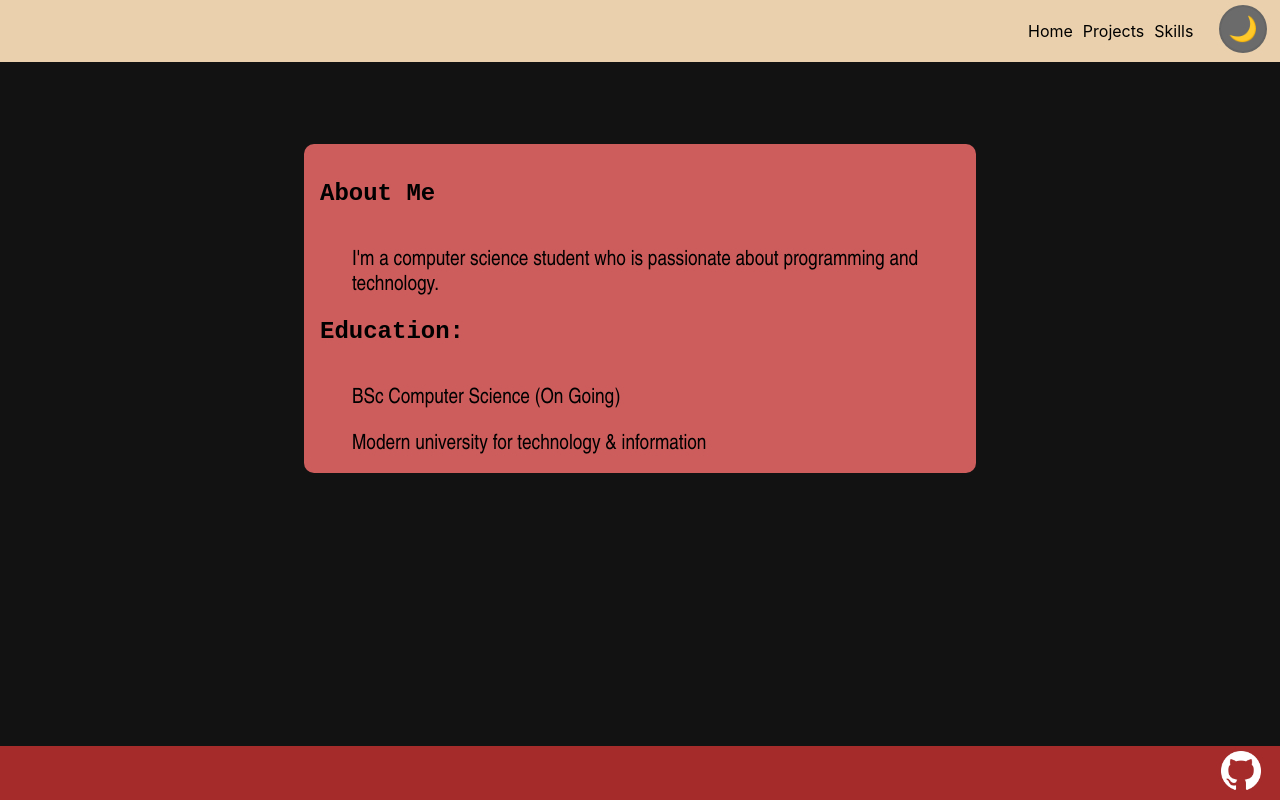
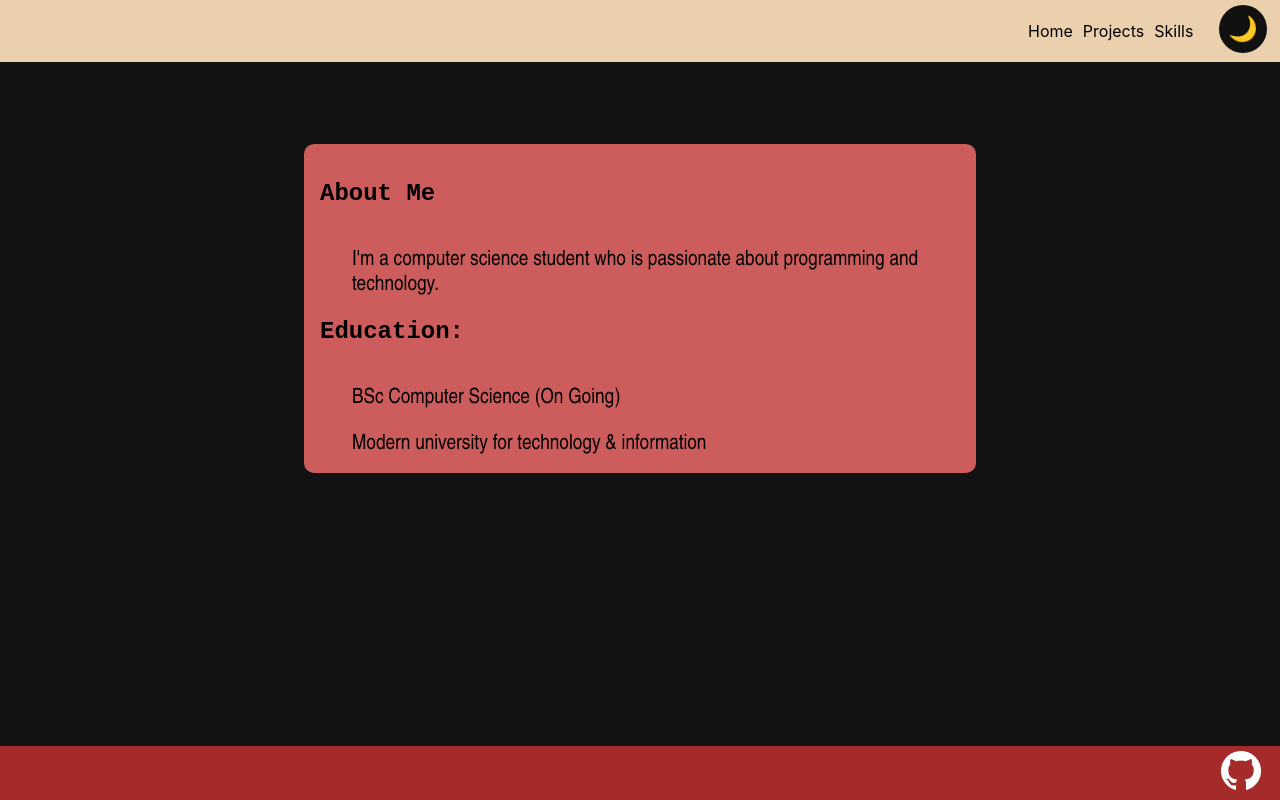
Before and after one commit to reiyuchan/personal-website, a Next.js app: page / in a window 1280 px wide. Built offline with nearby package versions, Linux system fonts and the light colour scheme.

Commit message:
optimized theme switcher button background colors

```diff
--- a/next.config.js
+++ b/next.config.js
@@ -1,6 +1,7 @@
 /** @type {import('next').NextConfig} */
 const nextConfig = {
   reactStrictMode: true,
+  trailingSlash: true,
 }
 
 module.exports = nextConfig
--- a/utils/themeswitcher.ts
+++ b/utils/themeswitcher.ts
@@ -13,11 +13,11 @@ const switcher: any = () => {
 
   if (theme === 'dark') {
     root.style.colorScheme = 'dark';
-    button.style.colorScheme = 'dark';
+    button.style.backgroundColor = '#111'
     button.textContent = '🌙';
   } else {
     root.style.colorScheme = 'light';
-    button.style.colorScheme = 'light';
+    button.style.backgroundColor = '#f6f6f6'
     button.textContent = '🔆';
   }
 
@@ -25,12 +25,12 @@ const switcher: any = () => {
     if (button.textContent != '🌙') {
       button.textContent = '🌙';
       root.style.colorScheme = 'dark';
-      button.style.colorScheme = 'dark';
+      button.style.backgroundColor = '#111'
       localStorage.setItem('theme', 'dark');
     } else {
       button.textContent = '🔆';
       root.style.colorScheme = 'light';
-      button.style.colorScheme = 'light';
+      button.style.backgroundColor = '#f6f6f6'
       localStorage.setItem('theme', 'light');
     }
   });
```
